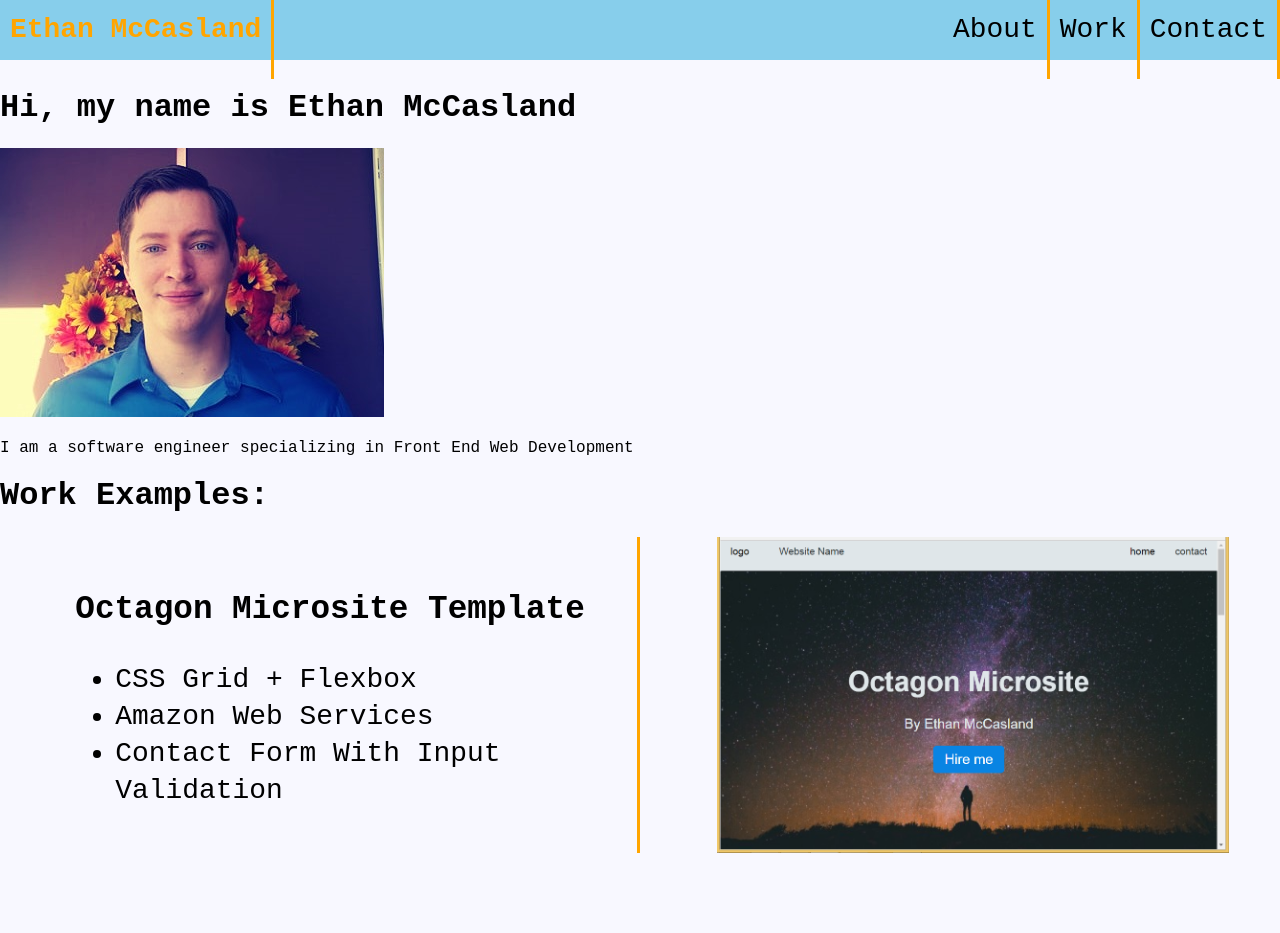
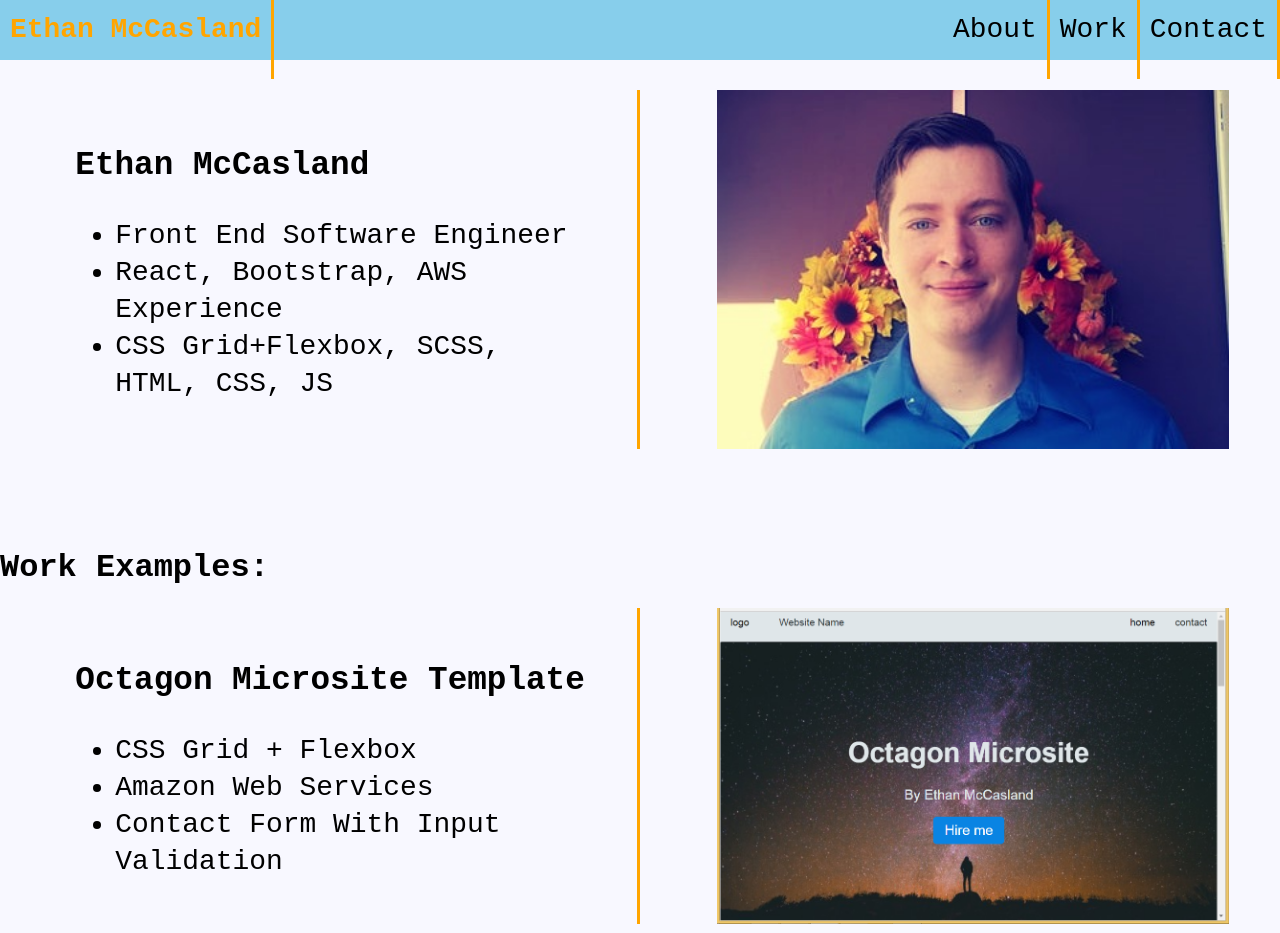
Before and after one commit to blumanji/ethan-portfolio, a plain HTML site: page public/index.html in a window 1280 px wide. Shown: the top 933 px of the page. Drawn offline with Linux system fonts and the light colour scheme.

Commit message:
Finished intro, first version complete

```diff
--- a/public/index.html
+++ b/public/index.html
@@ -22,10 +22,21 @@
     <a href="#contact">Contact</a>
   </div>
 
-<div id="about">
-  <h1>Hi, my name is Ethan McCasland</h1> <span><img src="/images/headshot.jpg"></span>
-  <p> I am a software engineer specializing in Front End Web Development</p>
-</div>
+  <div id="about" class="showcase">
+
+
+    <div class="showcase-list">
+      <h3>Ethan McCasland</h3>
+      <ul>
+        <li>Front End Software Engineer</li>
+        <li>React, Bootstrap, AWS Experience</li>
+        <li>CSS Grid+Flexbox, SCSS, HTML, CSS, JS</li>
+      </ul>
+    </div>
+    <div>
+      <img class="showcase-img" src="/images/headshot.jpg" />
+    </div>
+  </div>
 <h1 id="work">Work Examples:</h1>
   <div  class="showcase">
 
```
